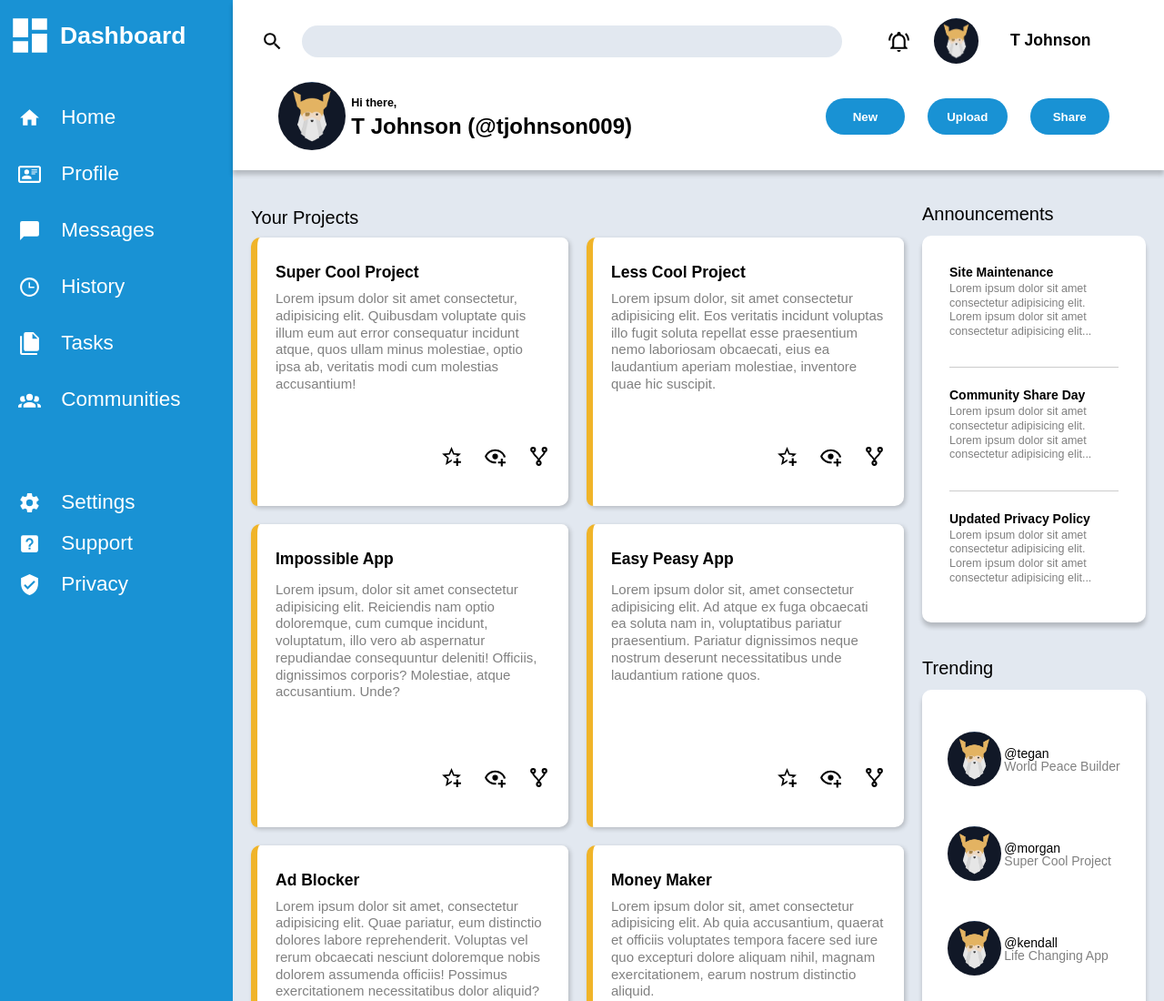
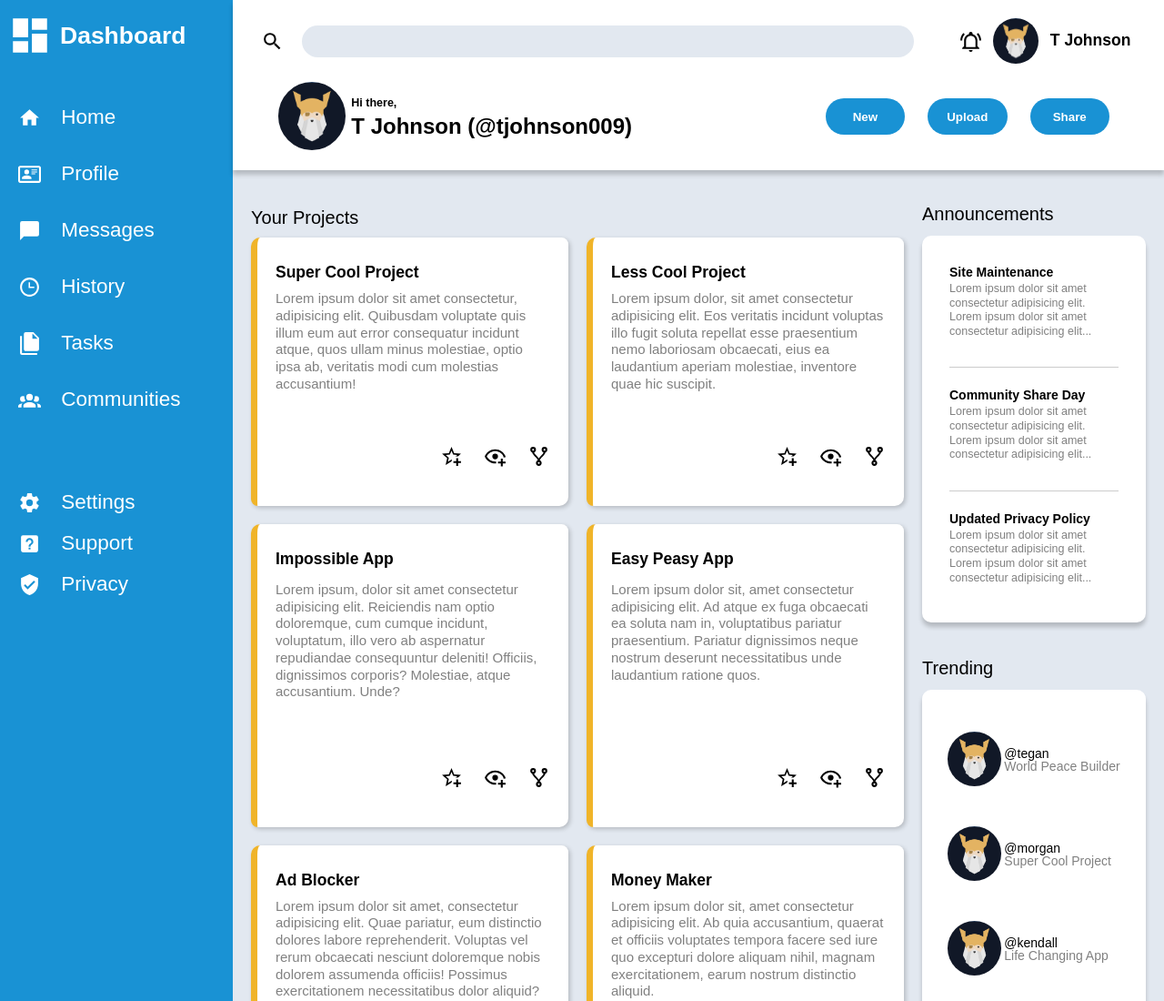
Before and after one commit to tjohnson009/top, a plain HTML site: page admin-dashboard/index.html in a window 1280 px wide. Shown: the top 1100 px of the page at 91% size. Drawn offline with Linux system fonts and the light colour scheme.

Commit message:
Final commit

```diff
--- a/admin-dashboard/style.css
+++ b/admin-dashboard/style.css
@@ -129,7 +129,7 @@ table {
             .search {
                 background-color: var(--basic-gray);
                 border: none;
-                flex: .65;
+                flex: 1;
                 margin-left: 2%;
                 border-radius: 2rem 2rem;
                 height: 2.5rem;
```
